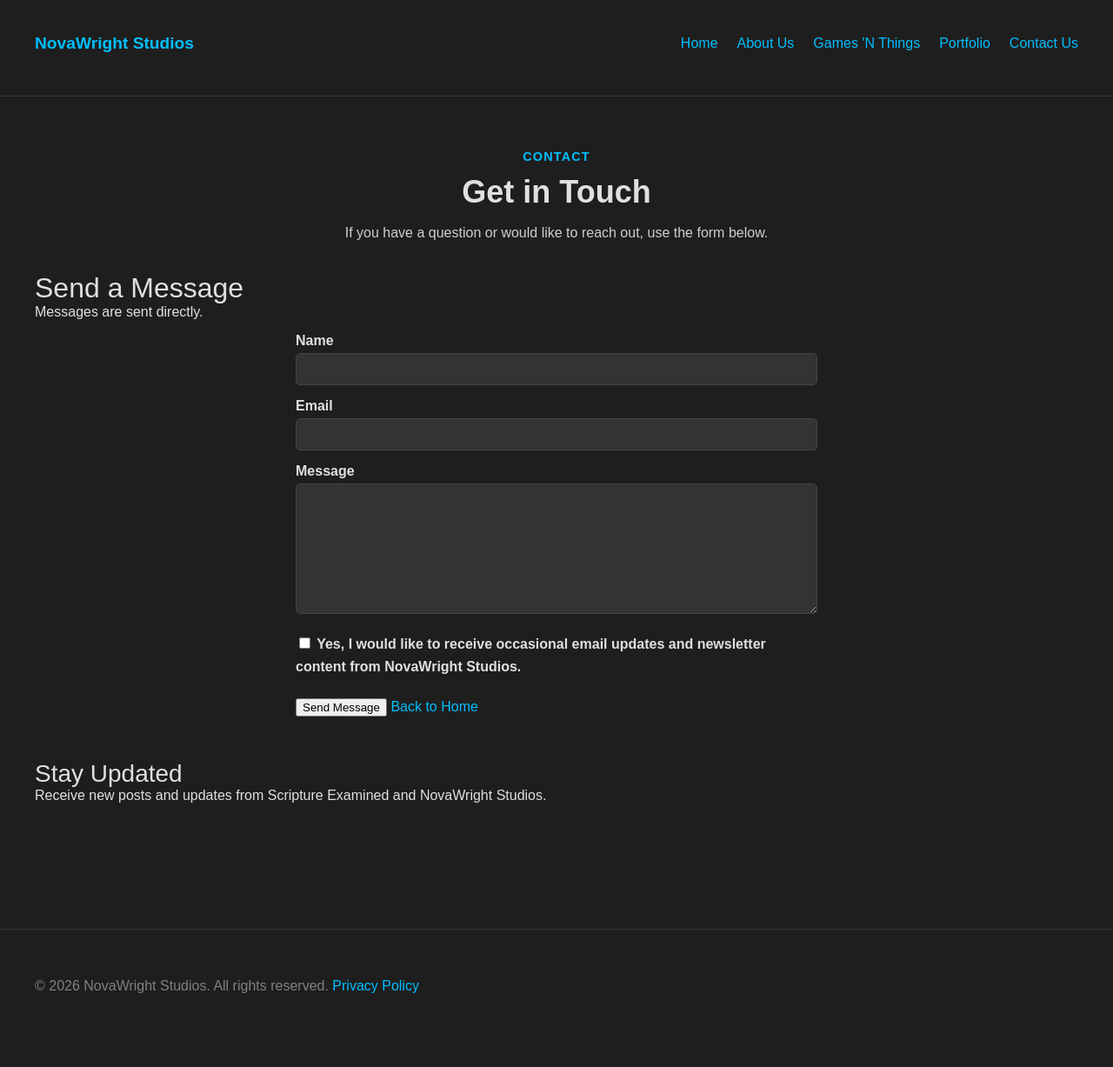
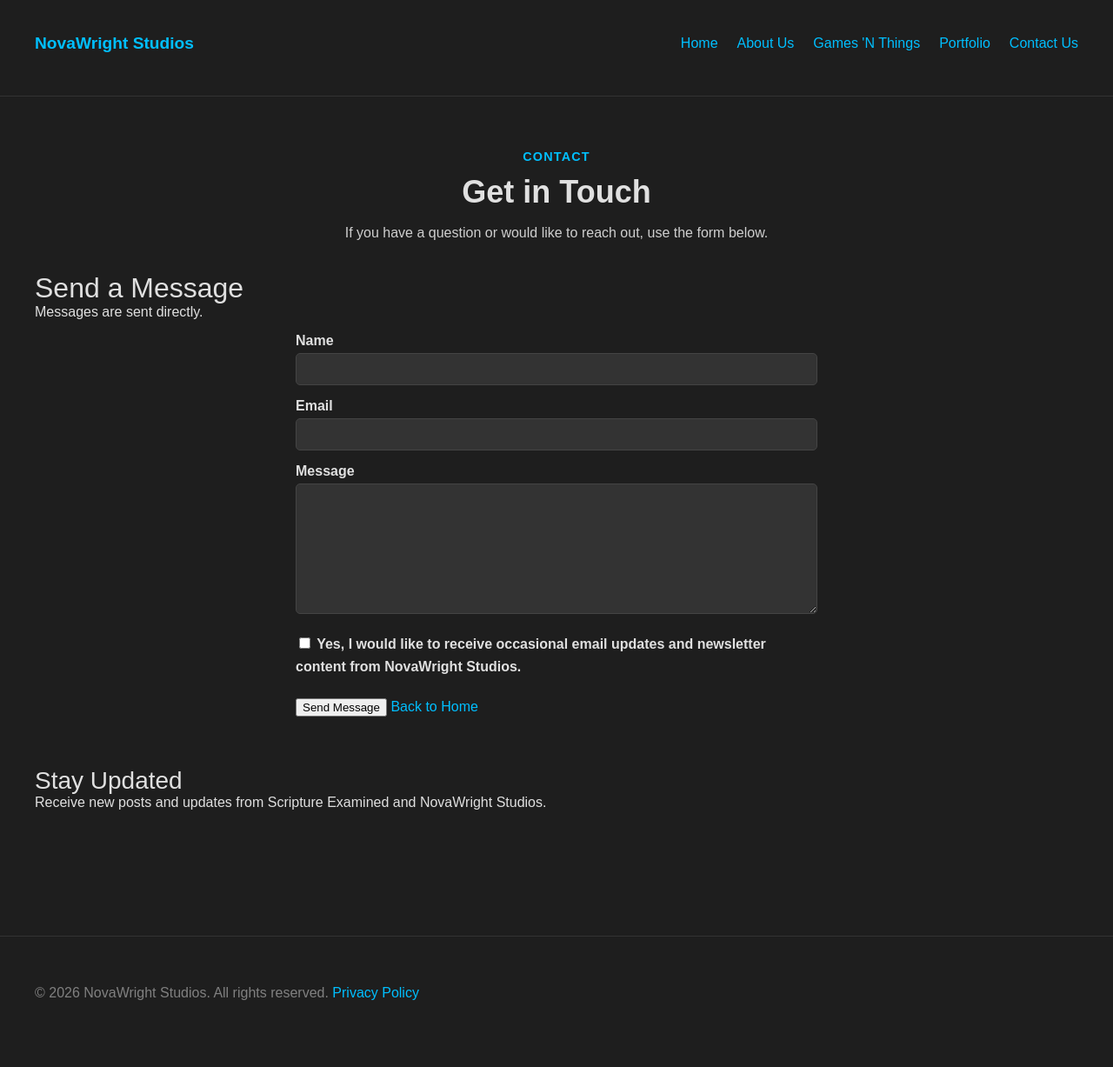
Before and after one commit to ScriptureExamined/NovawrightStudios, a Jekyll site: the page built from contact.html, in a window 1280 px wide. Shown: the whole page at 87% size. Built offline with Jekyll 4.4.1, drawn with Linux system fonts in a browser that asks for light colours.

Commit message:
Update style.css

```diff
--- a/assets/css/style.css
+++ b/assets/css/style.css
@@ -939,3 +939,16 @@
     height: auto;
     margin: 0 auto 24px;
 }
+
+.newsletter-divider {
+    margin: 40px 0 24px;
+    border-top: 1px solid var(--border-color);
+}
+
+.newsletter-signup-block {
+    padding-top: 8px;
+}
+
+.newsletter-form {
+    margin-top: 20px;
+}
```
